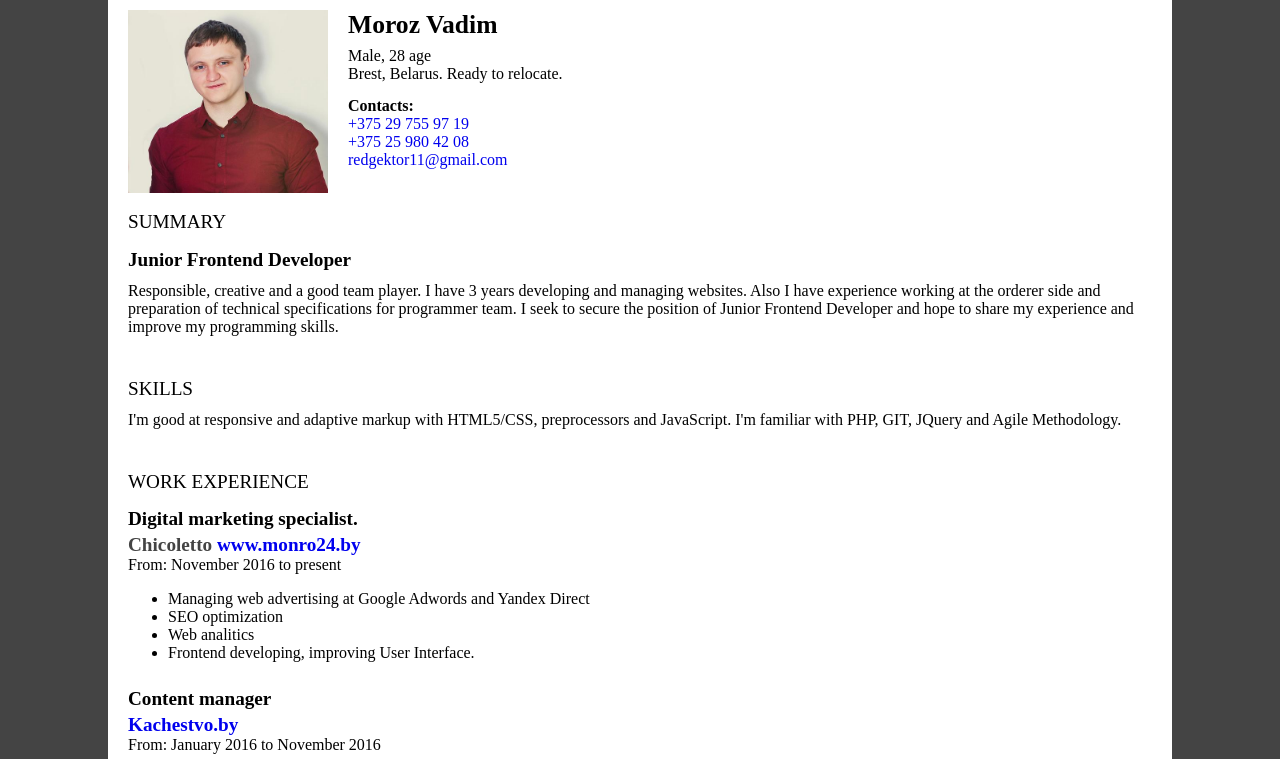
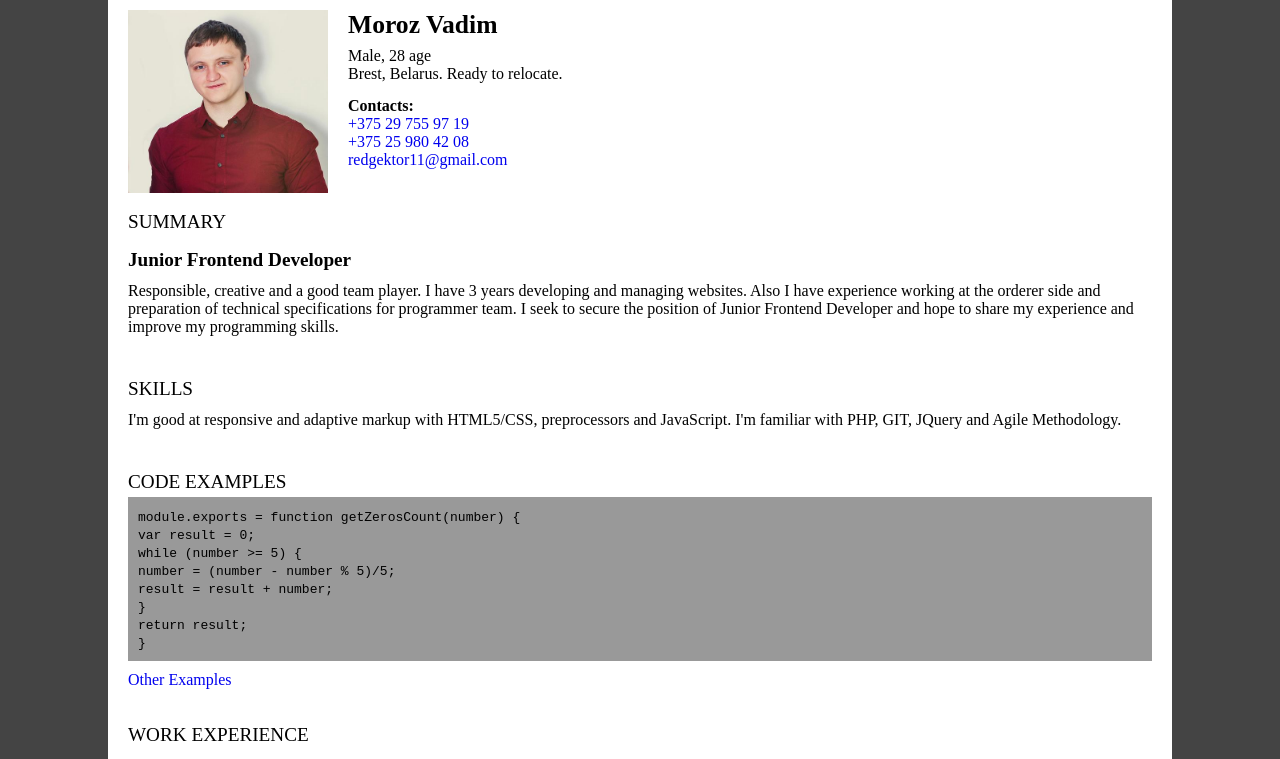
Before and after one commit to redgektor/rsschool-codejam1-cv, a plain HTML site: page index.html in a window 1280 px wide. Shown: the top 759 px of the page. Drawn offline with Linux system fonts and the light colour scheme.

Commit message:
feat: Add code examples.

```diff
--- a/css/style.css
+++ b/css/style.css
@@ -45,6 +45,12 @@ img {
 }
 a {
     text-decoration: none;
+}
+.example-item {
+    background-color: #999999;
+    padding: 10px;
+    text-align: left;
+    margin-bottom: 10px;
 }
 .wrapper {
     padding: 10px 20px;
--- a/index.html
+++ b/index.html
@@ -34,6 +34,24 @@
             <div class="wrapper">
                 <h2 class="title">Skills</h2>
                 <p>I'm good at responsive and adaptive markup with HTML5/CSS, preprocessors and JavaScript. I'm familiar with PHP, GIT, JQuery and Agile Methodology.</p>
+            </div>
+        </article>
+        <article class="example">
+            <div class="wrapper">
+                <h2 class="title">Code Examples</h2>
+                <div class="example-item">
+                    <code>module.exports = function getZerosCount(number) {<br>
+                            var result = 0;<br>
+                            while (number >= 5) {<br>
+                                number = (number - number % 5)/5;<br>
+                                result = result + number;<br>
+                            }<br>
+                            return result;<br>
+                        }
+                    </code>
+                </div>
+                <a target="_blank" href="https://github.com/redgektor">Other Examples</a>
+
             </div>
         </article>
         <article class="experience">
```
